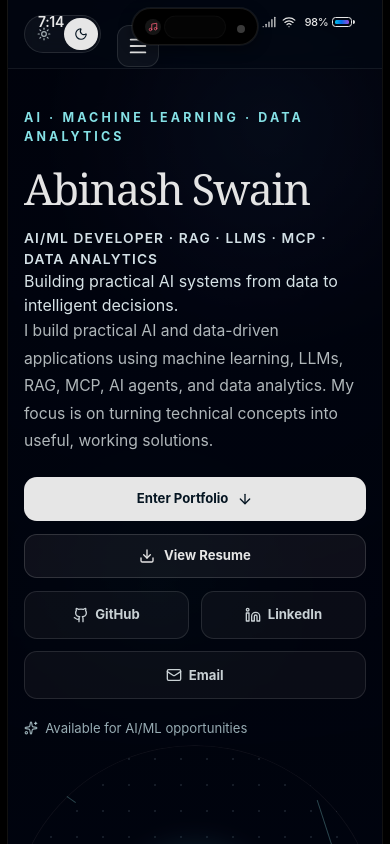
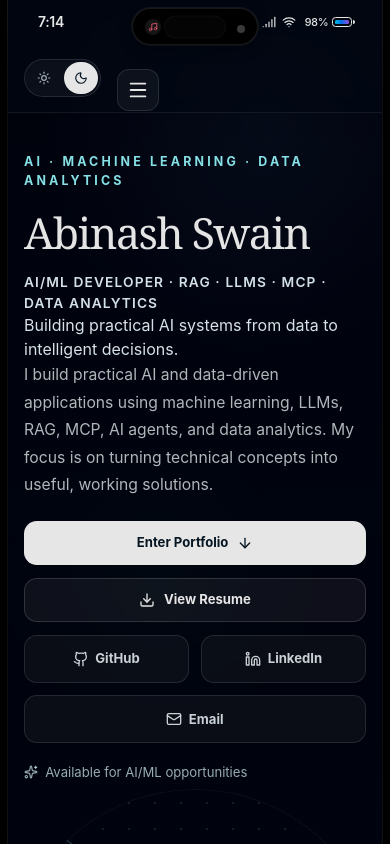
Before and after one commit to abinash123hg/macos_abinash_portfolio, a React (Vite) app: page / in a window 390 px wide. Built offline with nearby package versions, Linux system fonts and the light colour scheme.

Commit message:
fix mobile status bar overlap

```diff
--- a/src/index.css
+++ b/src/index.css
@@ -1741,6 +1741,12 @@
 @media (max-width: 767px) {
   body { overflow-x: hidden; }
 
+  .iphone-lock-screen .portfolio-header {
+    min-height: 112px;
+    padding-top: 44px;
+    box-sizing: border-box;
+  }
+
   .iphone-lock-screen .portfolio-photo-frame::before {
     opacity: 0.08;
   }
```
